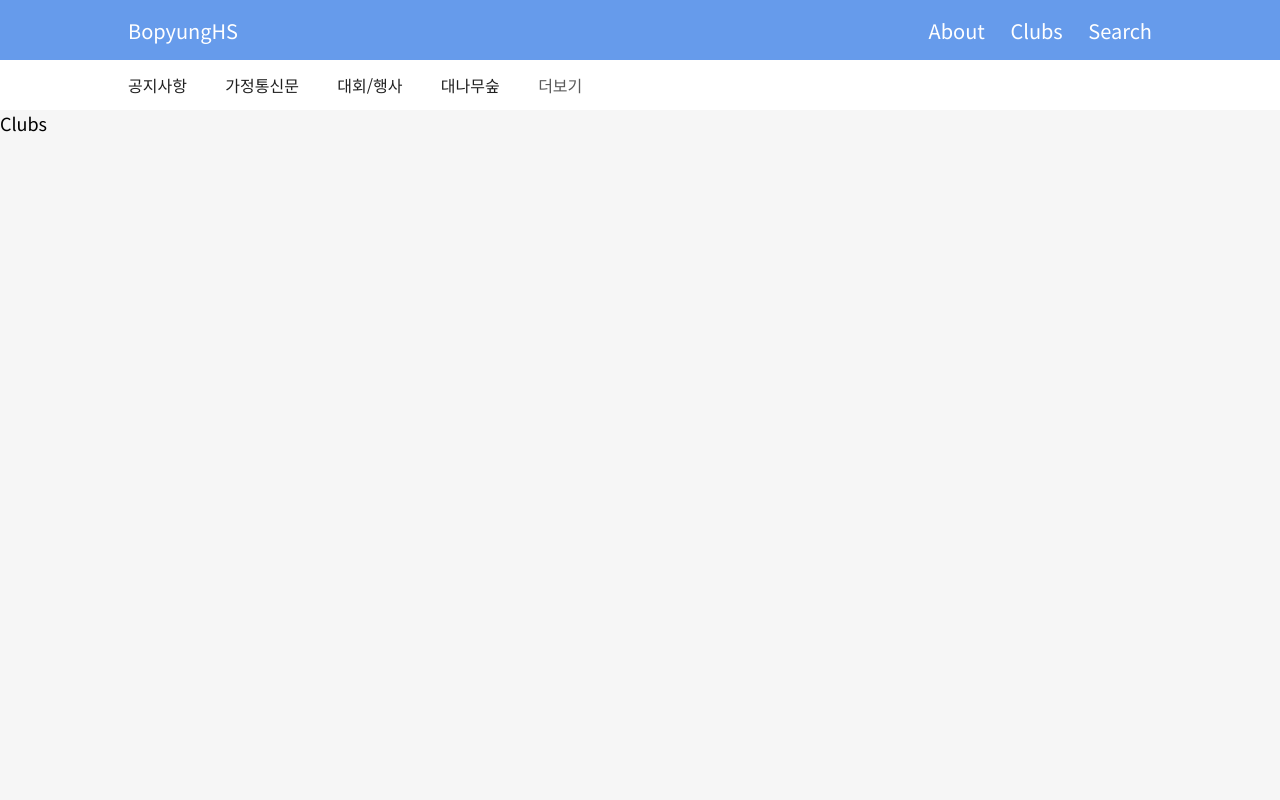
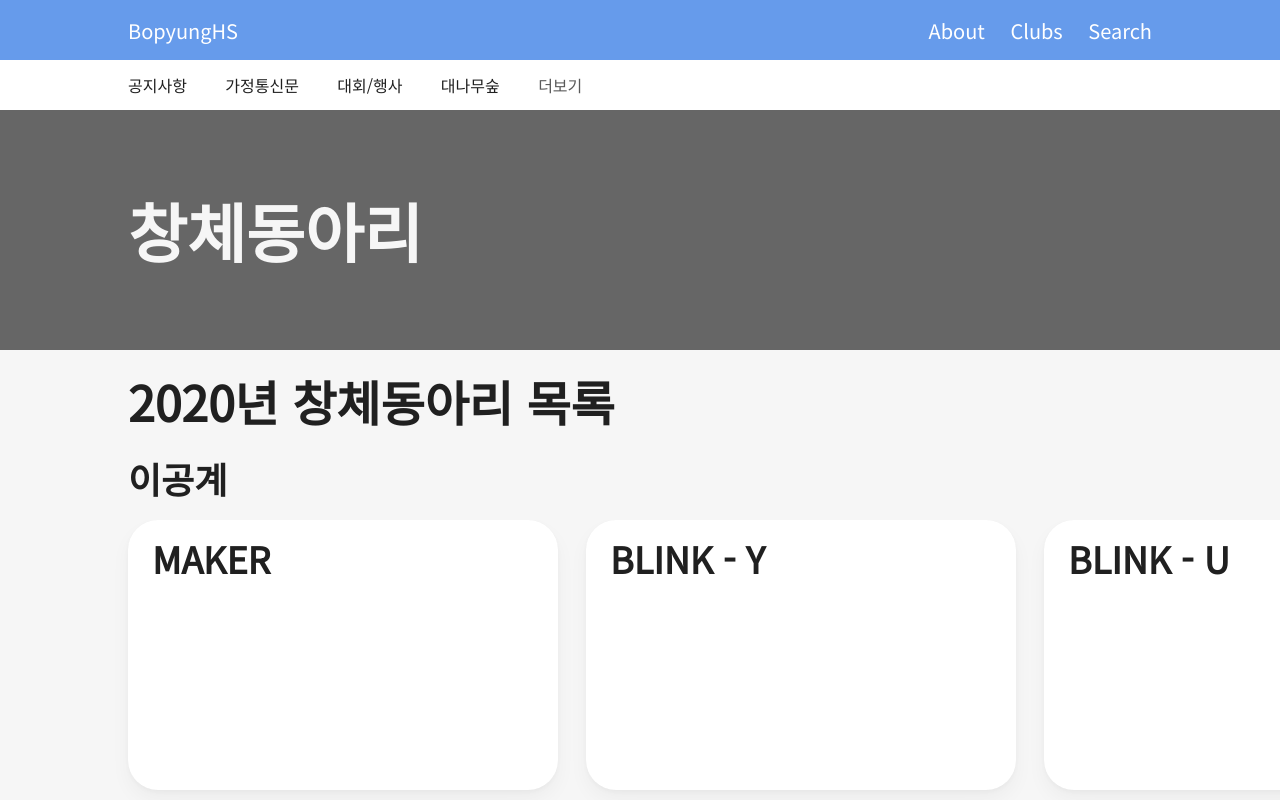
Before and after one commit to boltlessengineer/bphs_web, a React (Create React App) app: page /#/club in a window 1280 px wide. Shown: the top 800 px of the page. Built offline with nearby package versions, Linux system fonts and the light colour scheme.

Commit message:
[ADD] (창체)동아리 페이지 추가

```diff
--- a/src/Routes/Club.js
+++ b/src/Routes/Club.js
@@ -1 +1,161 @@
-export default () => "Clubs";
+import React from "react";
+import styled from "styled-components";
+
+const BgImg = styled.div`
+  position: absolute;
+  background-image: url("");
+  background-color: #666666;
+  width: 100vw;
+  height: 30vh;
+  z-index: -2;
+`;
+
+const Greeting = styled.div`
+  position: relative;
+  padding: 0 10vw;
+  height: 30vh;
+  display: flex;
+  align-items: center;
+  justify-content: left;
+  color: #f6f6f6;
+`;
+
+const Main = styled.main`
+  position: relative;
+  top: 2vh;
+  /* padding: 0 10vw; */
+  display: flex;
+  flex-direction: column;
+  gap: 2vh;
+  color: #202020;
+  & > * {
+    padding: 0 10vw;
+  }
+  & div.fullWidth {
+    padding-left: 0;
+    padding-right: 0;
+  }
+`;
+
+const Card = styled.div`
+  position: relative;
+  display: block;
+  background-color: #ffffff;
+  border-radius: 30px;
+  padding: 12px 24px;
+  box-shadow: 0px 10px 20px rgba(0, 0, 0, 0.04), 0px 2px 6px rgba(0, 0, 0, 0.04),
+    0px 0px 1px rgba(0, 0, 0, 0.04);
+`;
+
+const ClubCard = styled(Card)`
+  width: 430px;
+  height: 270px;
+`;
+
+const VerticalList = styled.div`
+  display: grid;
+  grid-gap: 28px;
+  grid-template-columns: calc(10vw - 28px);
+  grid-auto-flow: column;
+  grid-auto-columns: 430px;
+  overflow-x: scroll;
+  scroll-snap-type: x proximity;
+  padding-bottom: 15px;
+  &::before,
+  &::after {
+    content: "";
+    width: calc(10vw - 28px);
+  }
+  &::-webkit-scrollbar {
+    display: block;
+    width: 5px;
+  }
+  &::-webkit-scrollbar-track {
+    background: transparent;
+  }
+
+  &::-webkit-scrollbar-thumb {
+    background-color: lightgray;
+    border-right: none;
+    border-left: none;
+    border-radius: 5px;
+  }
+
+  &::-webkit-scrollbar-track-piece:end {
+    background: transparent;
+    margin-bottom: 10px;
+  }
+  &::-webkit-scrollbar-track-piece:end {
+    background: transparent;
+    margin-right: 10vw;
+  }
+  &::-webkit-scrollbar-track-piece:start {
+    background: transparent;
+    margin-left: 10vw;
+  }
+  ${ClubCard} {
+    scroll-snap-align: center;
+  }
+`;
+
+const ClubList = ({ children }) => (
+  <VerticalList className="fullWidth">{children}</VerticalList>
+);
+
+const H0 = styled.h1`
+  font-weight: bold;
+  font-size: 64px;
+`;
+
+const H2 = styled.h2`
+  font-weight: bold;
+  font-size: 48px;
+`;
+
+const H3 = styled.h3`
+  font-weight: bold;
+  font-size: 36px;
+`;
+
+export default () => (
+  <>
+    <BgImg />
+    <Greeting>
+      <H0>창체동아리</H0>
+    </Greeting>
+    <Main>
+      <H2>2020년 창체동아리 목록</H2>
+      <H3>이공계</H3>
+      <ClubList>
+        <ClubCard>
+          <H3>MAKER</H3>
+        </ClubCard>
+        <ClubCard>
+          <H3>BLINK - Y</H3>
+        </ClubCard>
+        <ClubCard>
+          <H3>BLINK - U</H3>
+        </ClubCard>
+        <ClubCard>
+          <H3>BLINK - U</H3>
+        </ClubCard>
+      </ClubList>
+      <H3>인문계</H3>
+      <ClubList>
+        <ClubCard>
+          <H3>MAKER</H3>
+        </ClubCard>
+        <ClubCard>
+          <H3>BLINK - Y</H3>
+        </ClubCard>
+        <ClubCard>
+          <H3>BLINK - U</H3>
+        </ClubCard>
+        <ClubCard>
+          <H3>BLINK - U</H3>
+        </ClubCard>
+      </ClubList>
+      <H2>2019년 창체동아리 목록</H2>
+    </Main>
+  </>
+);
```
